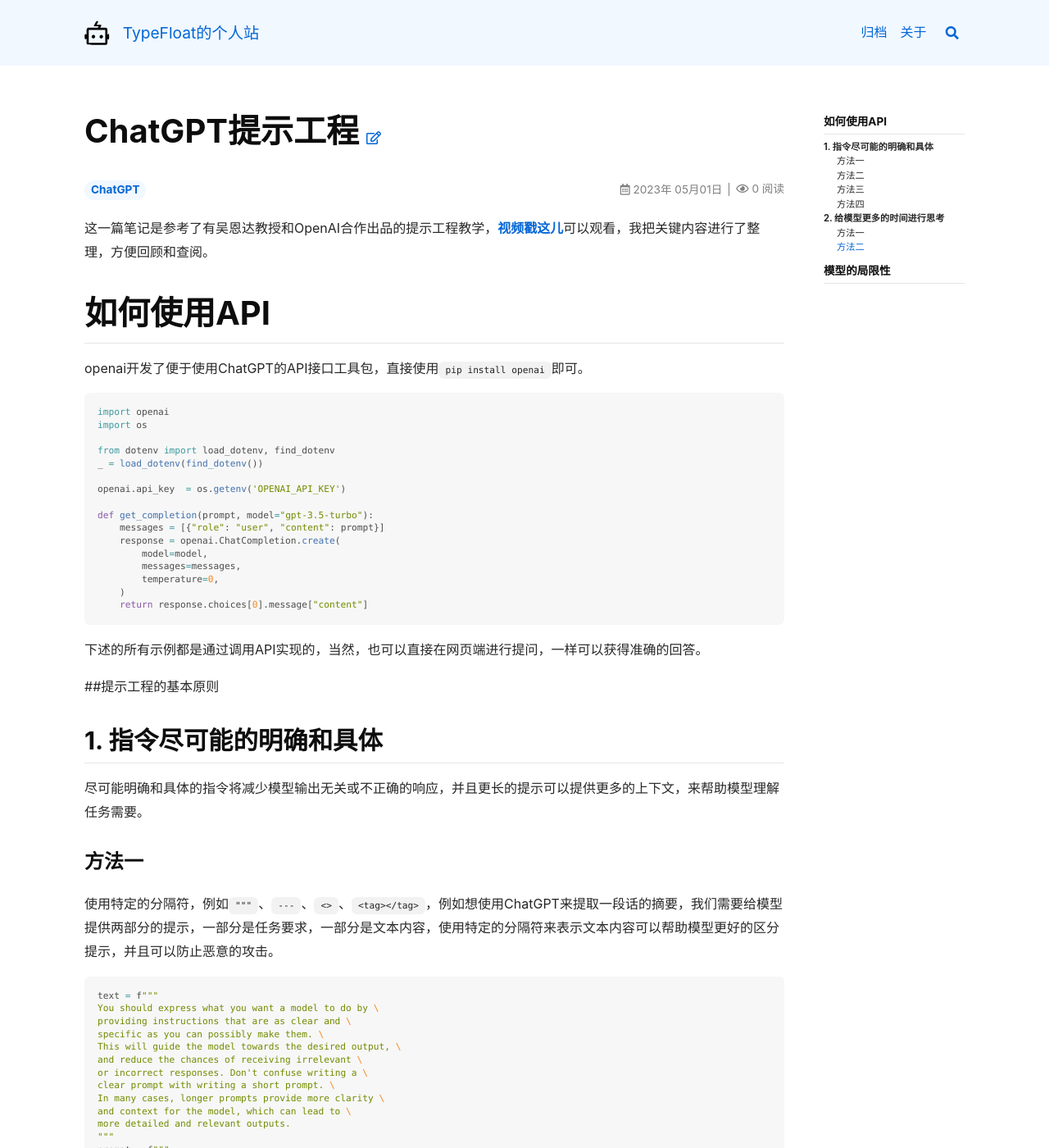
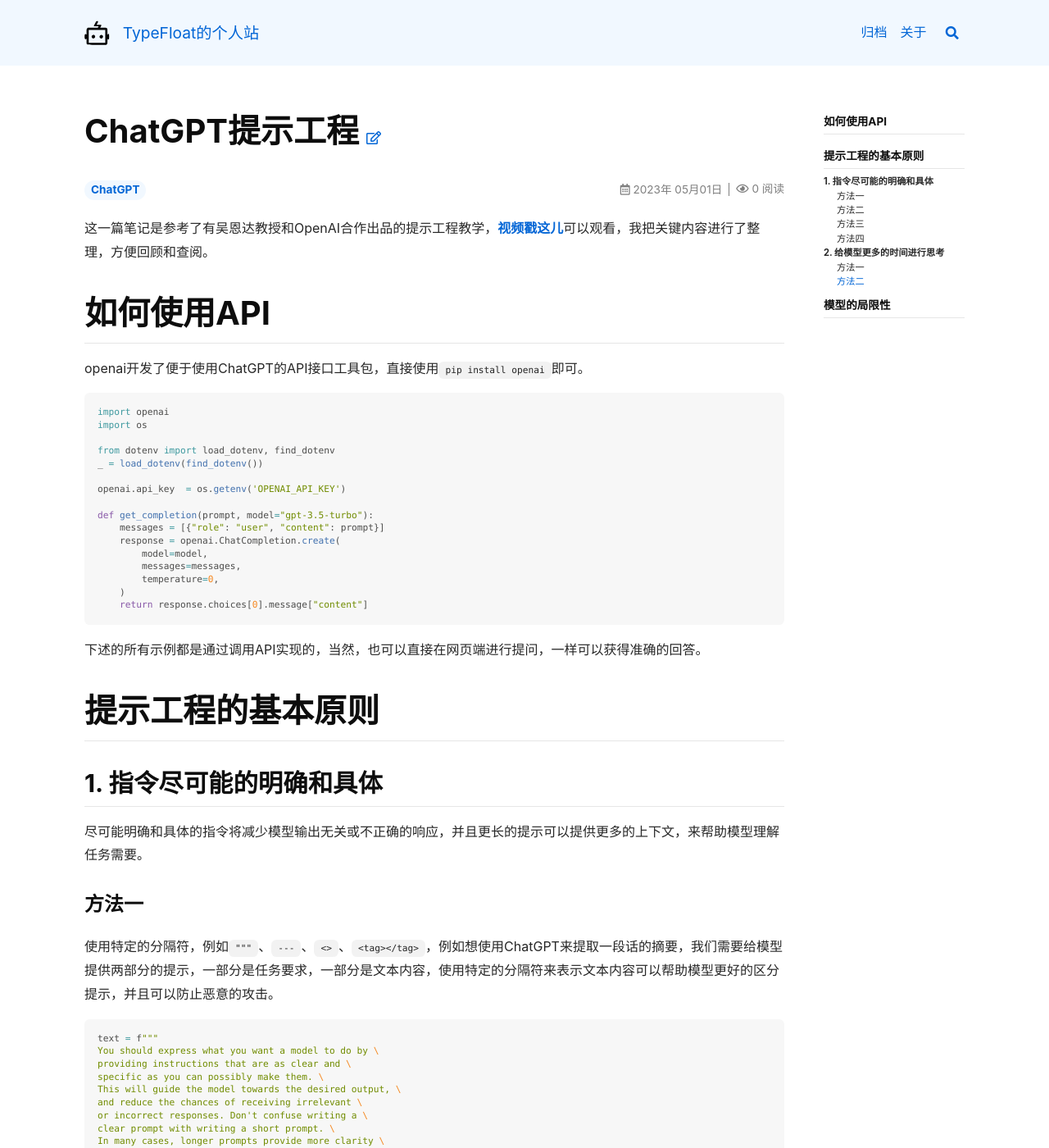
Before and after one commit to TypeFloat/TypeFloat.github.io, a Jekyll site: the page built from _posts/2023-05-01-gpt-prompt.md, in a window 1280 px wide and 1400 px high. Shown: the whole window at 82% size. Built offline with Jekyll 4.4.1, drawn with Linux system fonts in a browser that asks for light colours; nearby versions of some CDN libraries; comment, search, counter and statistics services are not loaded.

Commit message:
进行了修改

```diff
--- a/_posts/2023-05-01-gpt-prompt.md
+++ b/_posts/2023-05-01-gpt-prompt.md
@@ -31,7 +31,7 @@ def get_completion(prompt, model="gpt-3.5-turbo"):
 
 下述的所有示例都是通过调用API实现的，当然，也可以直接在网页端进行提问，一样可以获得准确的回答。
 
-##提示工程的基本原则
+# 提示工程的基本原则
 
 ## 1. 指令尽可能的明确和具体
 
```
